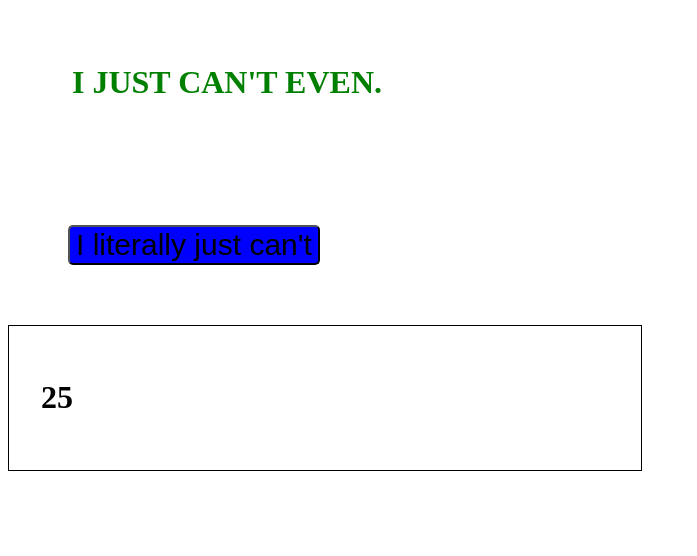
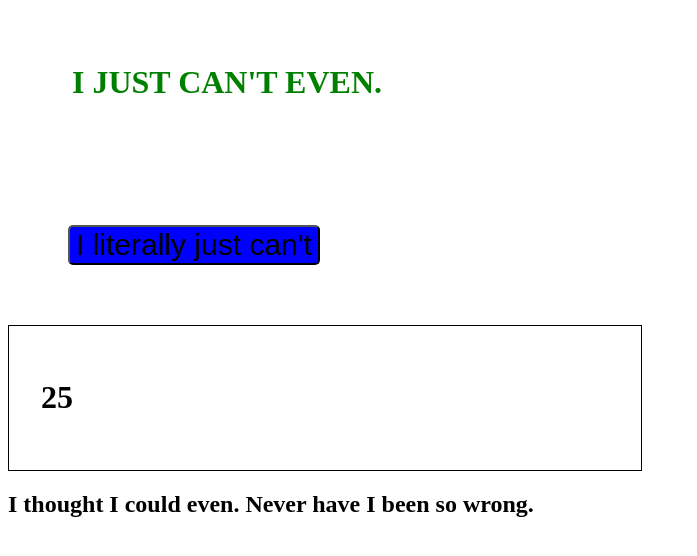
Before and after one commit to daniellesublett/cant_even, a plain HTML site: page index.html in a window 1280 px wide. Both pictures are taken after a click on the button "I literally just can't". Shown: the whole page, without its empty margins (0-697 px from the left). Drawn offline with nearby package versions, Linux system fonts and the light colour scheme.

Commit message:
added quips

```diff
--- a/cant_even.js
+++ b/cant_even.js
@@ -1,8 +1,21 @@
 function cantEven (low, high) {
-    num = Math.floor(Math.random() * (high - low) + low);
+    var num = Math.floor(Math.random() * (high - low) + low);
     return (num*2)+1;
 }
 
 $("button").on ("click", function() {
   $("#odd-div").append(cantEven(1,100)+ "  ");
+  $("#quip-div").append(quipArray[Math.floor(Math.random()*quipArray.length)]+ "<br>");
 });
+
+var quipArray = [
+  "Seriously, I cannot even a single even",
+  "You guys. You guys. I just can't",
+  "I tried. I tried and failed.",
+  "I just CAN NOT EVEN with this.",
+  "I thought I could even. Never have I been so wrong.",
+  "Have you ever evened? What was it like? Because I can't even.",
+  "Once, I was an aventurer like you. But then I took an arrow to the knee and now I can't even.",
+  "Not a single even given.",
+  "How does one even even, even?"
+  ];
--- a/index.html
+++ b/index.html
@@ -9,6 +9,7 @@
   <div class="borders">
     <h1 id="odd-div"></h1>
   </div>
+  <h2 id="quip-div"></h2>
   <script src="https://code.jquery.com/jquery-2.1.1.min.js" type="text/javascript"></script>
   <script src="cant_even.js"></script>
 
```
